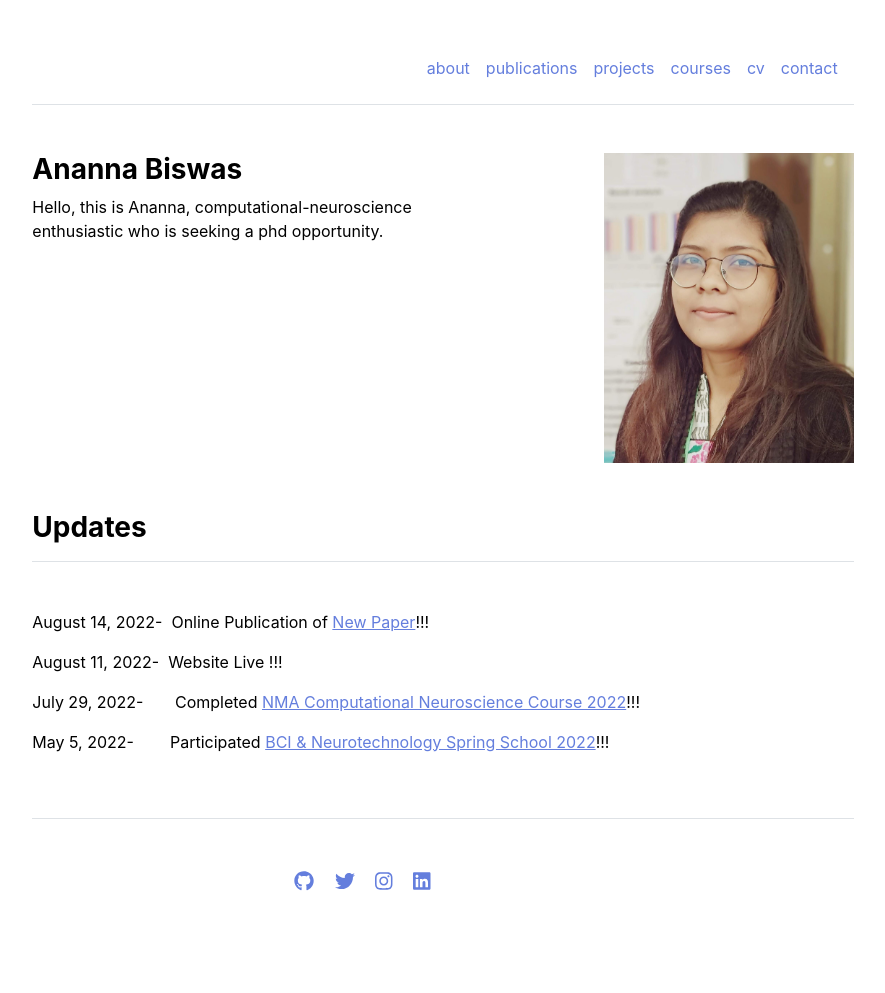
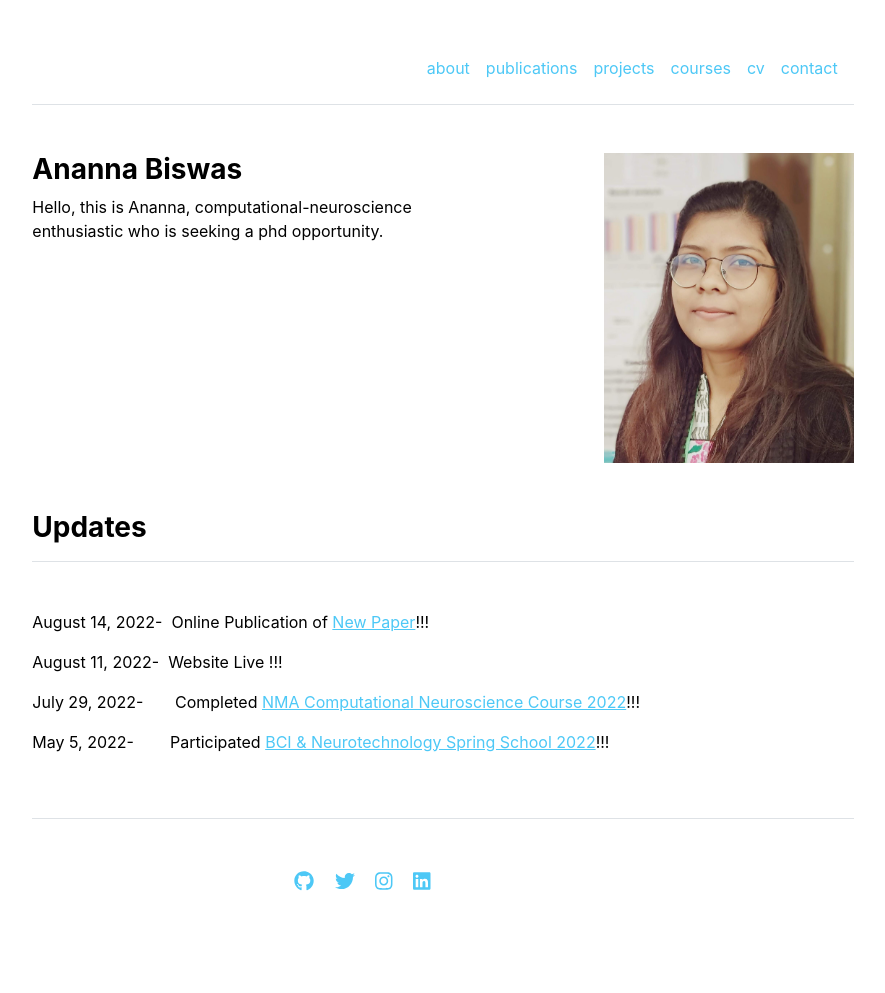
Before and after one commit to Anannabiswas/anannabiswas.github.io, a Jekyll site: the page built from index.md, in a window 1280 px wide. Shown: the whole page, without its empty margins (197-1082 px from the left). Built offline with Jekyll 4.4.1, drawn with Linux system fonts in a browser that asks for light colours.

Commit message:
Update main.scss

```diff
--- a/_sass/main.scss
+++ b/_sass/main.scss
@@ -1,7 +1,7 @@
 $backgroundColor: #ffffff;
 $bodyColor: #000000;
 $bodyFont: -apple-system,BlinkMacSystemFont,"Segoe UI",Helvetica,Arial,sans-serif,"Apple Color Emoji","Segoe UI Emoji","Segoe UI Symbol";
-$linkColor: #647edd !important;
+$linkColor: #4dc8f6 !important;
 
 body {
   background: $backgroundColor;
```
